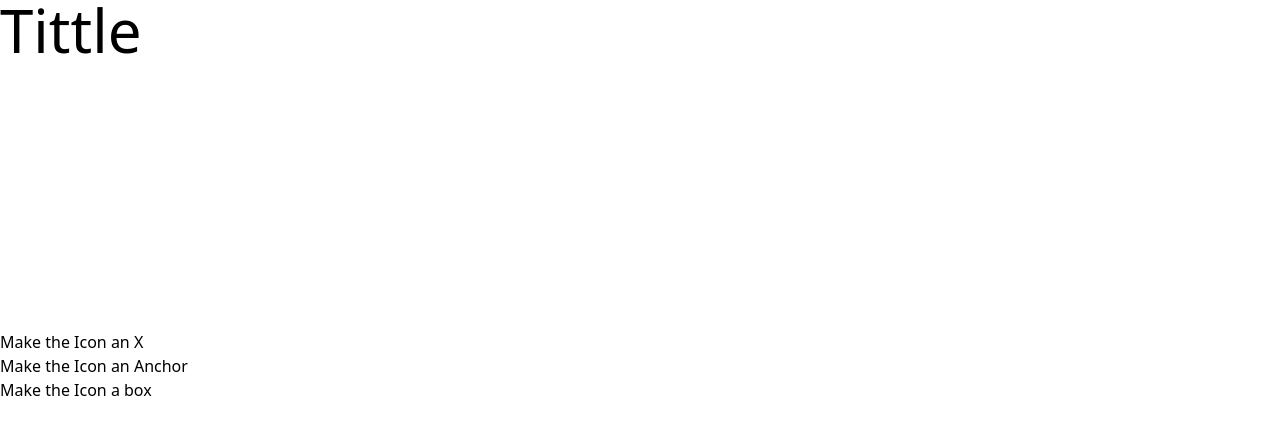
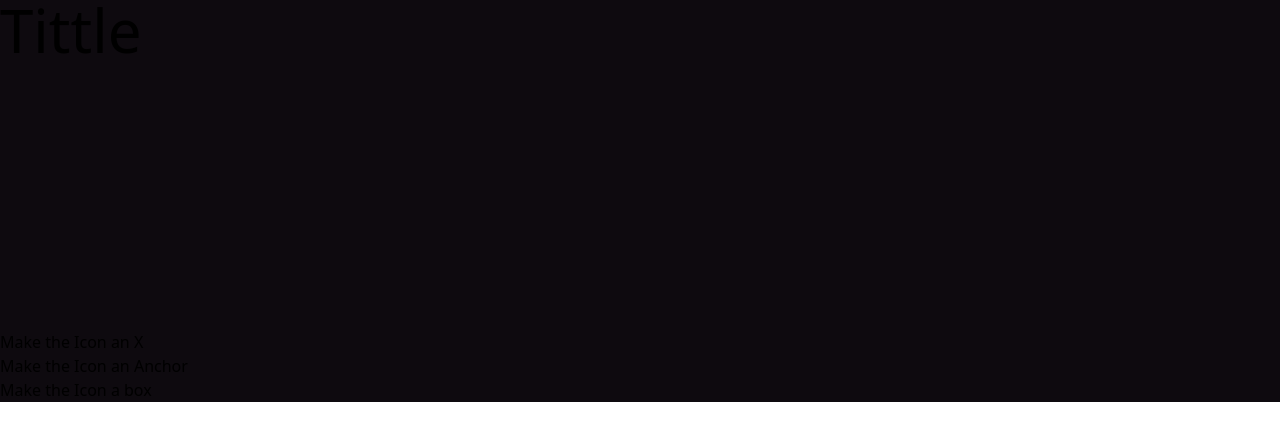
Before and after one commit to johnsonbhaskaran/Food-from-Home, a React (Vite) app: page / in a window 1280 px wide. Shown: the top 440 px of the page. Built offline with nearby package versions, Linux system fonts and the light colour scheme; some icons are missing.

Commit message:
Brand colors - Background color for dark mode

```diff
--- a/src/App.jsx
+++ b/src/App.jsx
@@ -4,12 +4,12 @@ import ToggleIconContainer from "./ToggleIconContainer";
 
 function App() {
   return (
-    <>
+    <div className='bg-[#0E0A0F]'>
       <h1 className='text-6xl'>Tittle</h1>
       <FeatherIcon icon='copy' size='240' />
       <FeatherIcon icon='heart' fill='red' size='240' />
       <ToggleIconContainer />
-    </>
+    </div>
   );
 }
 
```
